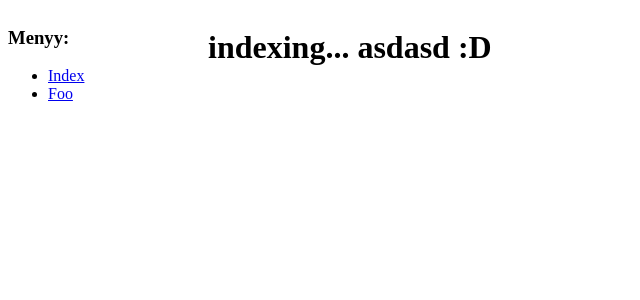
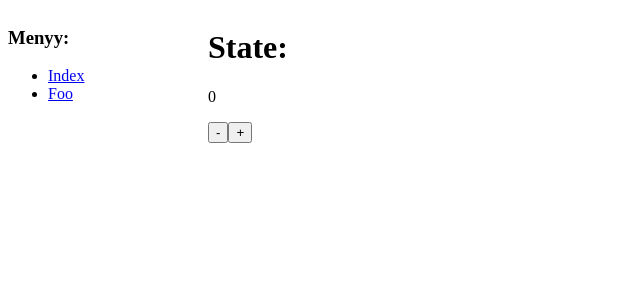
Before and after one commit to teemuteemu/vue_basics, a Vue app: page / in a window 1280 px wide. Shown: the top 300 px of the page, without its empty margins (0-640 px from the left). Built offline with nearby package versions, Linux system fonts and the light colour scheme.

Commit message:
Some stuff for the state handling

```diff
--- a/src/components/Foo.vue
+++ b/src/components/Foo.vue
@@ -9,7 +9,7 @@ export default {
   name: 'foo',
   data () {
     return {
-      msg: 'fooin\' lol :D'
+      msg: 'ebin foo :D'
     }
   }
 }
--- a/src/components/Index.vue
+++ b/src/components/Index.vue
@@ -1,6 +1,9 @@
 <template>
   <div class="index">
     <h1>{{ msg }}</h1>
+    <p>{{ counter }}</p>
+    <button @click="decrement()">-</button>
+    <button @click="increment()">+</button>
   </div>
 </template>
 
@@ -9,7 +12,20 @@ export default {
   name: 'index',
   data () {
     return {
-      msg: 'indexing... asdasd :D'
+      msg: 'State:'
+    }
+  },
+  computed: {
+    counter () {
+      return this.$store.getters.counter
+    }
+  },
+  methods: {
+    increment () {
+      this.$store.dispatch('increment');
+    },
+    decrement () {
+      this.$store.dispatch('decrement');
     }
   }
 }
--- a/src/main.js
+++ b/src/main.js
@@ -17,8 +17,7 @@ const router = new VueRouter({routes});
 /* eslint-disable no-new */
 new Vue({
   el: '#app',
-  template: '<App/>',
-  components: { App },
+  render: h => h(App),
   router,
   store
 });
--- a/src/store.js
+++ b/src/store.js
@@ -1,5 +1,24 @@
 export default {
-  state: {},
-  mutations: {},
-  actions: {}
+  state: {
+    counter: 0
+  },
+  mutations: {
+    INCREMENT (state) {
+      state.counter++;
+    },
+    DECREMENT (state) {
+      state.counter--;
+    }
+  },
+  actions: {
+    increment ({commit}) {
+      commit('INCREMENT');
+    },
+    decrement ({commit}) {
+      commit('DECREMENT');
+    }
+  },
+  getters: {
+    counter: state => state.counter
+  }
 };
```
